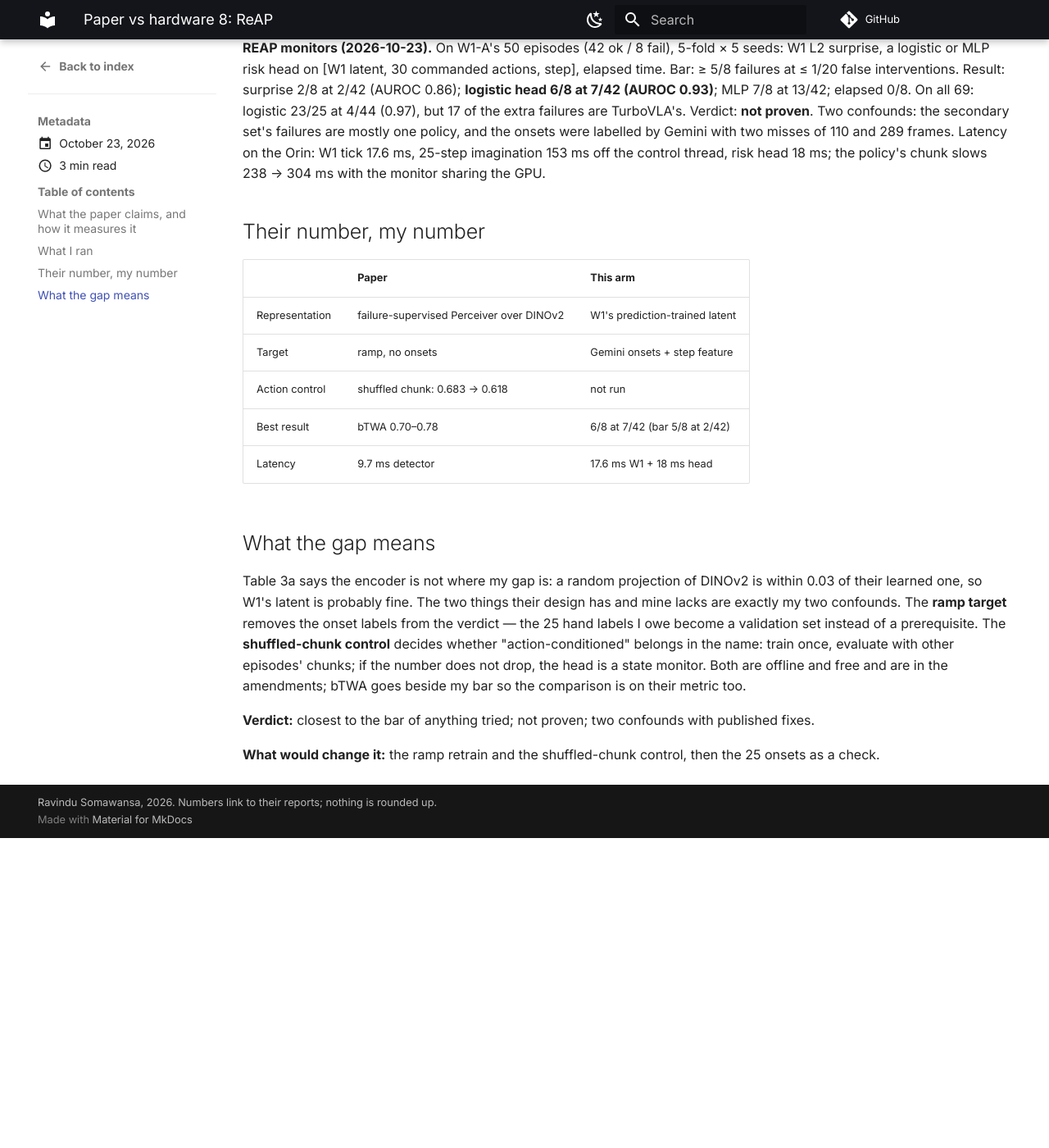
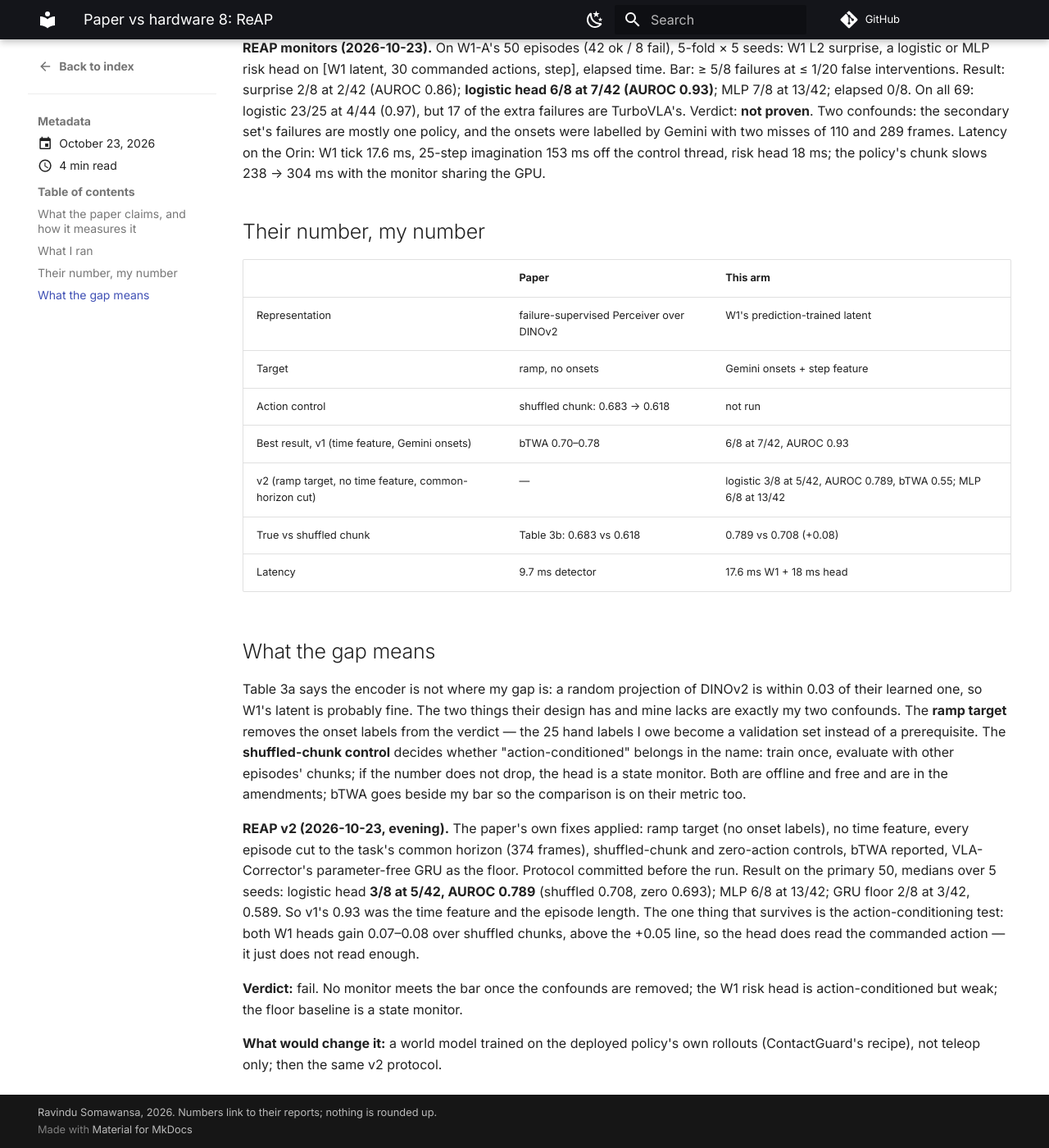
Before and after one commit to ravediamond/ravediamond.github.io, an MkDocs documentation site: the page built from docs/blog/posts/2026-10-23-paper-vs-hardware-reap.md, in a window 1280 px wide and 1400 px high, scrolled down 690 px. Shown: the whole window at 82% size. Built offline with MkDocs 1.6.1 and Material for MkDocs 9.7.7, drawn with Linux system fonts in a browser that asks for light colours; comment, search, counter and statistics services are not loaded; before the commit the page ends 1712 px from its top, so only the background shows below that.

Commit message:
REAP post: v2 result, verdict fail; REKI post: 20.3 % over all episodes

```diff
--- a/docs/blog/posts/2026-10-23-paper-vs-hardware-reap.md
+++ b/docs/blog/posts/2026-10-23-paper-vs-hardware-reap.md
@@ -27,13 +27,17 @@ Metric **bTWA**: half earliness-weighted recall (a failure detected at t_i of T_
 | Representation | failure-supervised Perceiver over DINOv2 | W1's prediction-trained latent |
 | Target | ramp, no onsets | Gemini onsets + step feature |
 | Action control | shuffled chunk: 0.683 → 0.618 | not run |
-| Best result | bTWA 0.70–0.78 | 6/8 at 7/42 (bar 5/8 at 2/42) |
+| Best result, v1 (time feature, Gemini onsets) | bTWA 0.70–0.78 | 6/8 at 7/42, AUROC 0.93 |
+| v2 (ramp target, no time feature, common-horizon cut) | — | logistic 3/8 at 5/42, AUROC 0.789, bTWA 0.55; MLP 6/8 at 13/42 |
+| True vs shuffled chunk | Table 3b: 0.683 vs 0.618 | 0.789 vs 0.708 (+0.08) |
 | Latency | 9.7 ms detector | 17.6 ms W1 + 18 ms head |
 
 ## What the gap means
 
 Table 3a says the encoder is not where my gap is: a random projection of DINOv2 is within 0.03 of their learned one, so W1's latent is probably fine. The two things their design has and mine lacks are exactly my two confounds. The **ramp target** removes the onset labels from the verdict — the 25 hand labels I owe become a validation set instead of a prerequisite. The **shuffled-chunk control** decides whether "action-conditioned" belongs in the name: train once, evaluate with other episodes' chunks; if the number does not drop, the head is a state monitor. Both are offline and free and are in the amendments; bTWA goes beside my bar so the comparison is on their metric too.
 
-**Verdict:** closest to the bar of anything tried; not proven; two confounds with published fixes.
+**REAP v2 (2026-10-23, evening).** The paper's own fixes applied: ramp target (no onset labels), no time feature, every episode cut to the task's common horizon (374 frames), shuffled-chunk and zero-action controls, bTWA reported, VLA-Corrector's parameter-free GRU as the floor. Protocol committed before the run. Result on the primary 50, medians over 5 seeds: logistic head **3/8 at 5/42, AUROC 0.789** (shuffled 0.708, zero 0.693); MLP 6/8 at 13/42; GRU floor 2/8 at 3/42, 0.589. So v1's 0.93 was the time feature and the episode length. The one thing that survives is the action-conditioning test: both W1 heads gain 0.07–0.08 over shuffled chunks, above the +0.05 line, so the head does read the commanded action — it just does not read enough.
 
-**What would change it:** the ramp retrain and the shuffled-chunk control, then the 25 onsets as a check.
+**Verdict:** fail. No monitor meets the bar once the confounds are removed; the W1 risk head is action-conditioned but weak; the floor baseline is a state monitor.
+
+**What would change it:** a world model trained on the deployed policy's own rollouts (ContactGuard's recipe), not teleop only; then the same v2 protocol.
```
Also changed, not shown: docs/blog/posts/2026-10-23-paper-vs-hardware-reki.md (+3 -3 lines), docs/papers.md (+2 -2 lines).
